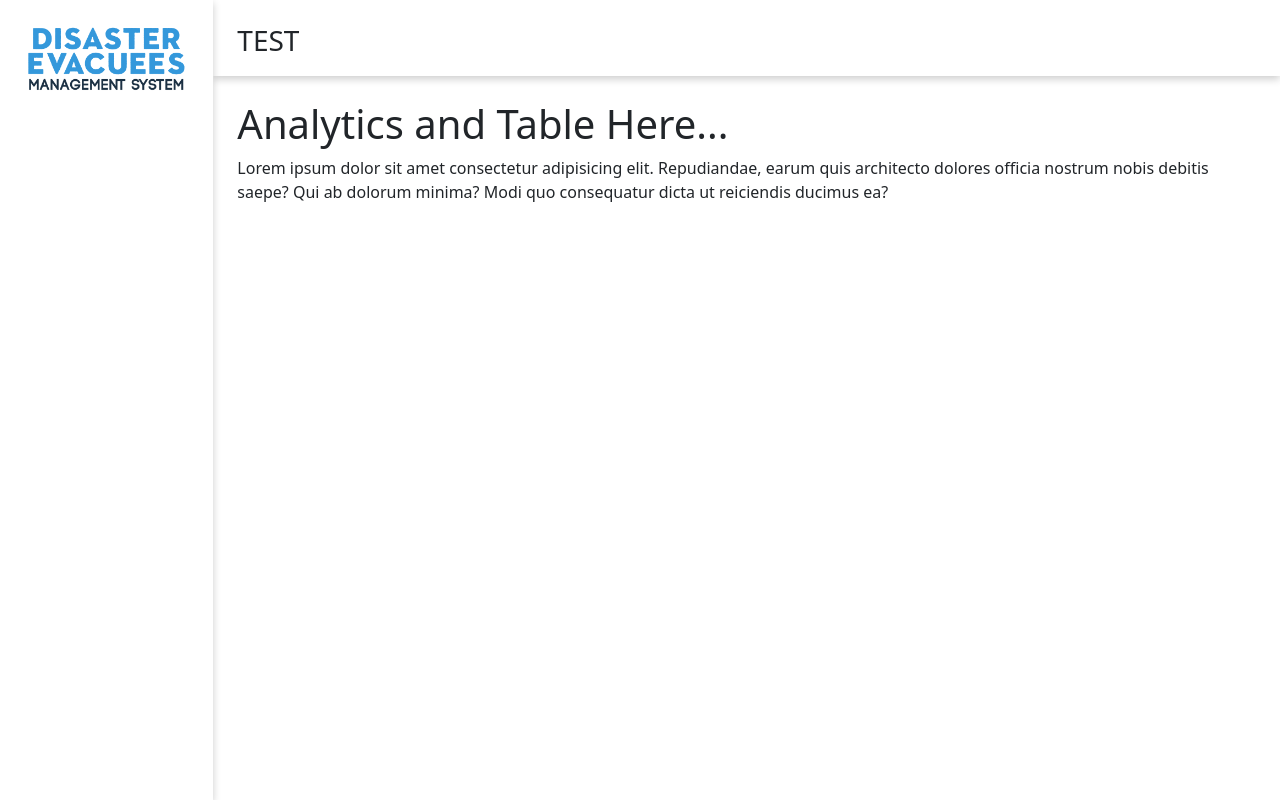
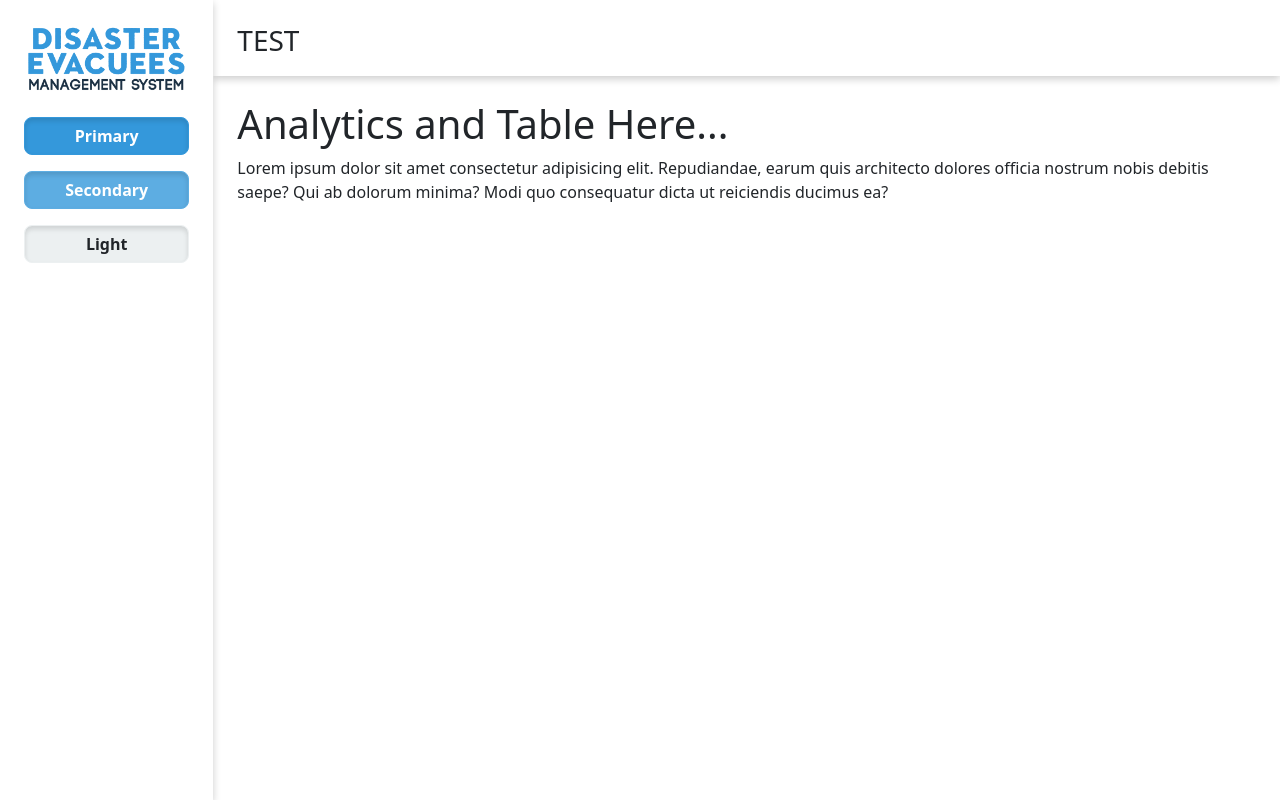
Before and after one commit to iooosef/dems, a Vue app: page / in a window 1280 px wide. Built offline with nearby package versions, Linux system fonts and the light colour scheme.

Commit message:
Added button styles

```diff
--- a/src/App.vue
+++ b/src/App.vue
@@ -3,7 +3,9 @@
     <div class="row vh-100">
       <nav class="col-2 p-4">
         <img src="@/assets/img/logo.png" alt="Disaster Evacuees Management System logo" class="logo">
-
+        <div class="w-100 mt-4 btn btn-dems-primary">Primary</div>
+        <div class="w-100 mt-3 btn btn-dems-secondary">Secondary</div>
+        <div class="w-100 mt-3 btn btn-dems-light">Light</div>
       </nav>
       <div class="col-10 px-0">
         <header class="w-100 p-4">
--- a/src/assets/styles/mainstyles.scss
+++ b/src/assets/styles/mainstyles.scss
@@ -2,3 +2,23 @@
 @import '~bootstrap/scss/variables';
 @import '~bootstrap/scss/mixins';
 @import "variables";
+
+@each $name, $current-color in $btn-colors {
+    .btn-dems-#{$name} {
+        --bs-btn-font-weight: 600;
+        @if $name != "light" {
+            --bs-btn-color: var(--bs-white);
+        }
+        --bs-btn-bg: #{$current-color};
+        --bs-btn-border-color: #{$current-color};
+        --bs-btn-border-radius: .5rem;
+        box-shadow: $btn-active-box-shadow;
+        --bs-btn-hover-color: var(--bs-white);
+        --bs-btn-hover-bg: #{shade-color($current-color, 15%)};
+        --bs-btn-hover-border-color: #{shade-color($current-color, 15%)};
+        --bs-btn-focus-shadow-rgb: var(--bd-violet-rgb);
+        --bs-btn-active-color: var(--bs-btn-hover-color);
+        --bs-btn-active-bg: #{shade-color($current-color, 30%)};
+        --bs-btn-active-border-color: #{shade-color($current-color, 30%)};
+    }
+}
--- a/src/assets/styles/variables.scss
+++ b/src/assets/styles/variables.scss
@@ -6,3 +6,9 @@ $color-dems-light: #ecf0f1;
 $box-shadow-dems: rgba(0, 0, 0, 0.2) 0px 3px 8px;
 
 $header-height: 76px;
+
+$btn-colors: (
+    "primary": $color-dems-primary,
+    "secondary": $color-dems-secondary,
+    "light": $color-dems-light
+);
```
